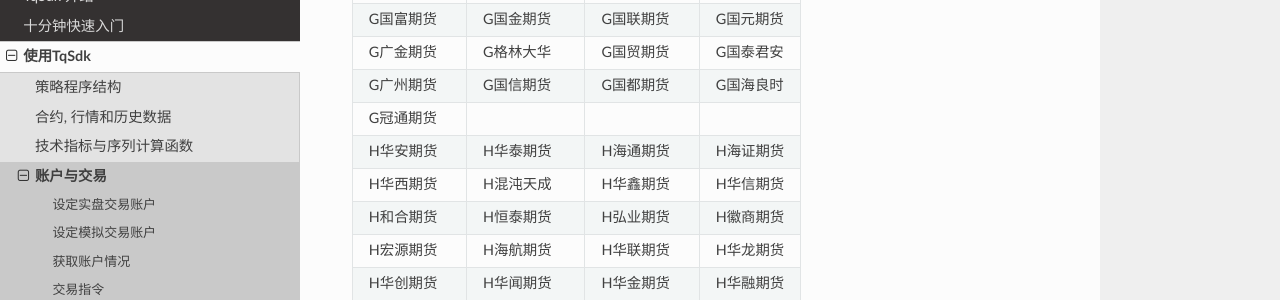
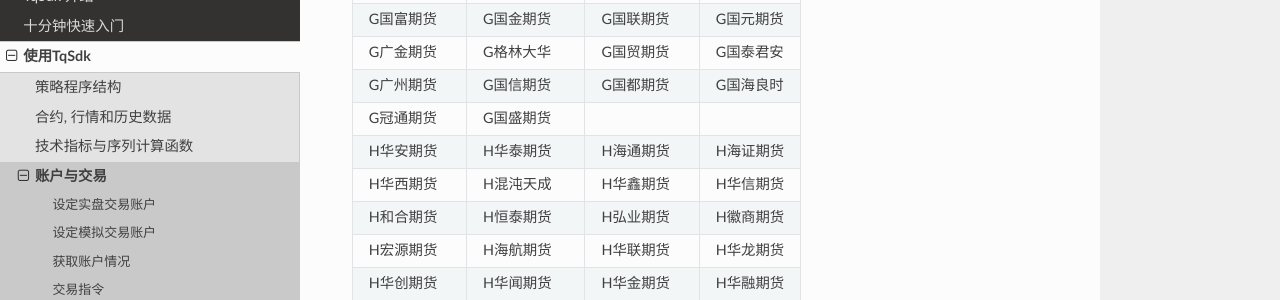
Before and after one commit to shinnytech/tqsdk-python, a Sphinx documentation site: the page built from doc/usage/trade.rst, in a window 1280 px wide and 900 px high, scrolled down 2411 px. Shown: the part 149-449 px from the top of the window. Built offline with Sphinx 7.4.7 and the Read the Docs theme 2.0.0, drawn with Linux system fonts in a browser that asks for light colours; comment, search, counter and statistics services are not loaded.

Commit message:
Update trade.rst
新增期货公司：国盛期货

```diff
--- a/doc/usage/trade.rst
+++ b/doc/usage/trade.rst
@@ -101,7 +101,7 @@
 G国富期货       G国金期货       G国联期货       G国元期货
 G广金期货       G格林大华       G国贸期货       G国泰君安
 G广州期货       G国信期货       G国都期货       G国海良时
-G冠通期货
+G冠通期货       G国盛期货
 H华安期货       H华泰期货       H海通期货       H海证期货
 H华西期货       H混沌天成       H华鑫期货       H华信期货
 H和合期货       H恒泰期货       H弘业期货       H徽商期货
```
